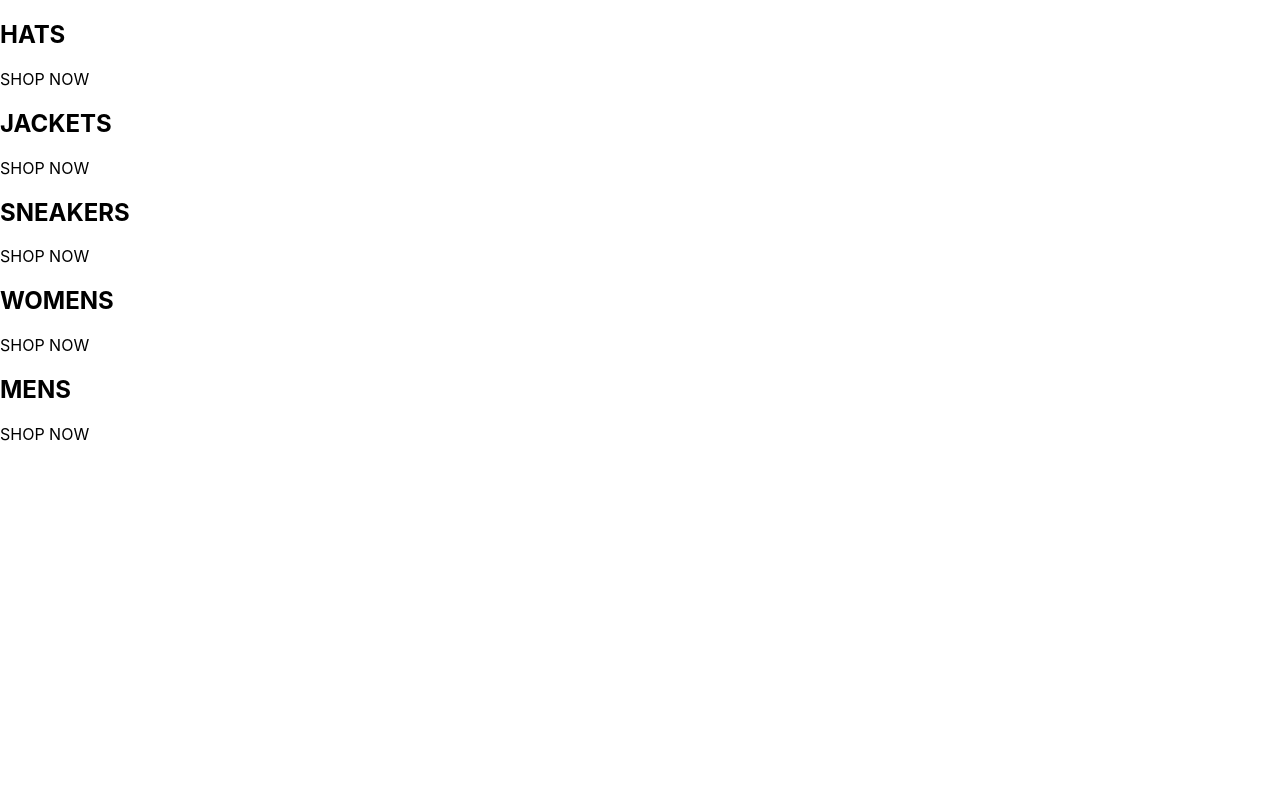
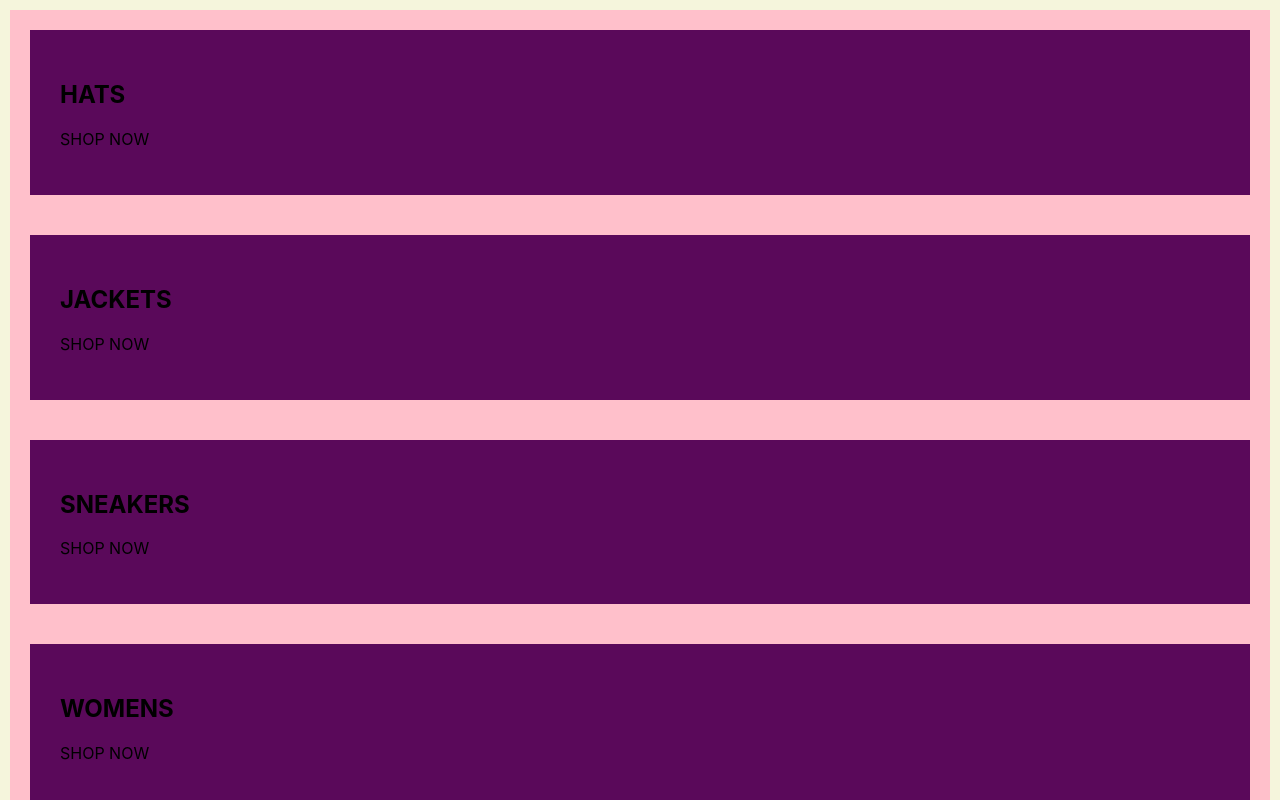
Before and after one commit to fnuramsha/crwn-clothing, a React (Create React App) app: page / in a window 1280 px wide. Shown: the top 800 px of the page. Built offline with nearby package versions, Linux system fonts and the light colour scheme.

Commit message:
added sass for styling

```diff
--- a/package.json
+++ b/package.json
@@ -9,6 +9,7 @@
     "react": "^18.3.1",
     "react-dom": "^18.3.1",
     "react-scripts": "5.0.1",
+    "sass": "^1.77.6",
     "web-vitals": "^2.1.4"
   },
   "scripts": {
--- a/src/App.js
+++ b/src/App.js
@@ -1,4 +1,5 @@
 import React from "react";
+import "./categories.styles.scss";
 const App = () => {
   const categories = [
     {
@@ -6,19 +7,19 @@ const App = () => {
       title: "HATS",
     },
     {
-      id: 1,
+      id: 2,
       title: "JACKETS",
     },
     {
-      id: 1,
+      id: 3,
       title: "SNEAKERS",
     },
     {
-      id: 1,
+      id: 4,
       title: "WOMENS",
     },
     {
-      id: 1,
+      id: 5,
       title: "MENS",
     },
   ];
@@ -26,7 +27,7 @@ const App = () => {
     <div className="categories-container">
       {categories.map(({ title }) => (
         <div className="category-container">
-          {/* {img} */}
+          <div className="background-image" />
           <div className="category-body-container">
             <h2> {title} </h2>
             <p> SHOP NOW </p>
--- /dev/null
+++ b/src/categories.styles.scss
@@ -0,0 +1,12 @@
+.categories-container {
+    background-color: beige;
+    padding: 10px;
+ .category-container {
+    background-color: pink;
+    padding: 20px;
+ }
+   .category-body-container {
+    background-color:  rgb(90, 9, 90);
+    padding: 30px;
+   }
+}
```
Also changed, not shown: 1 other file (tests, documents, lock files or other folders).
